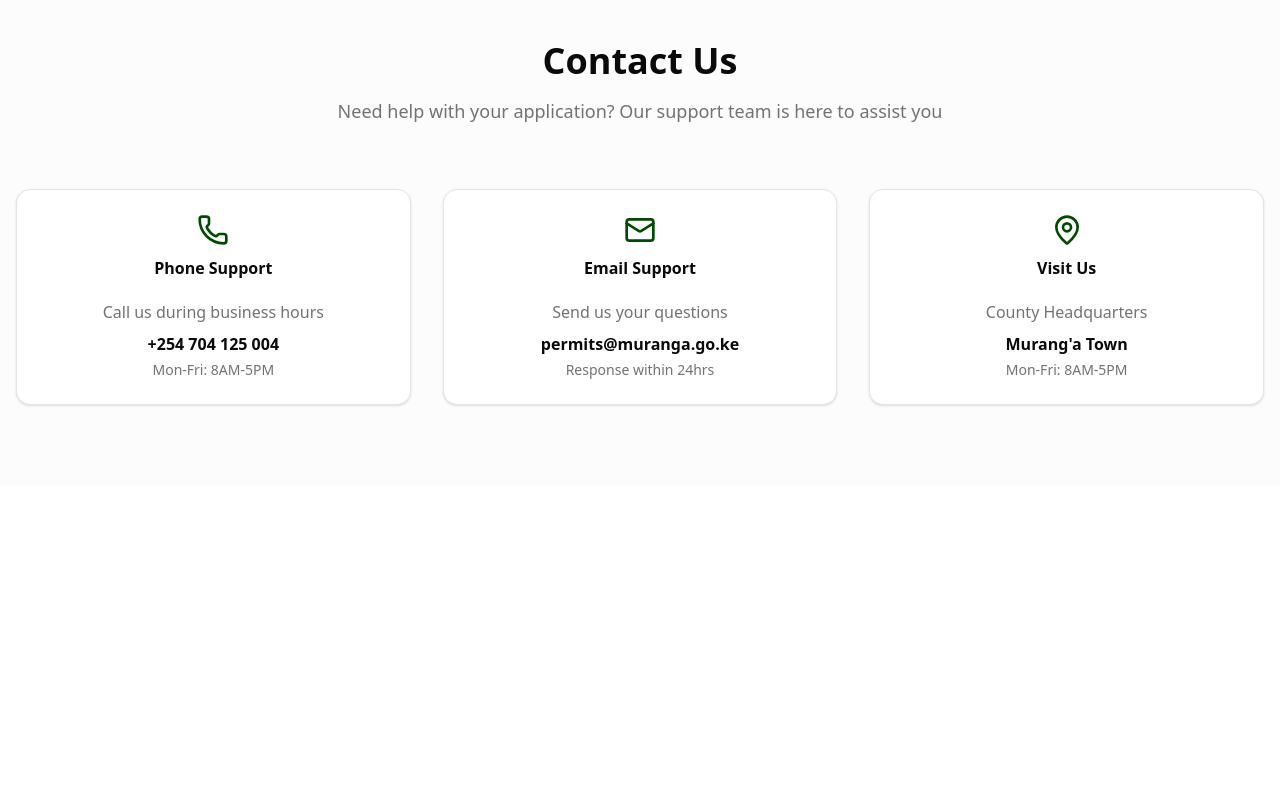
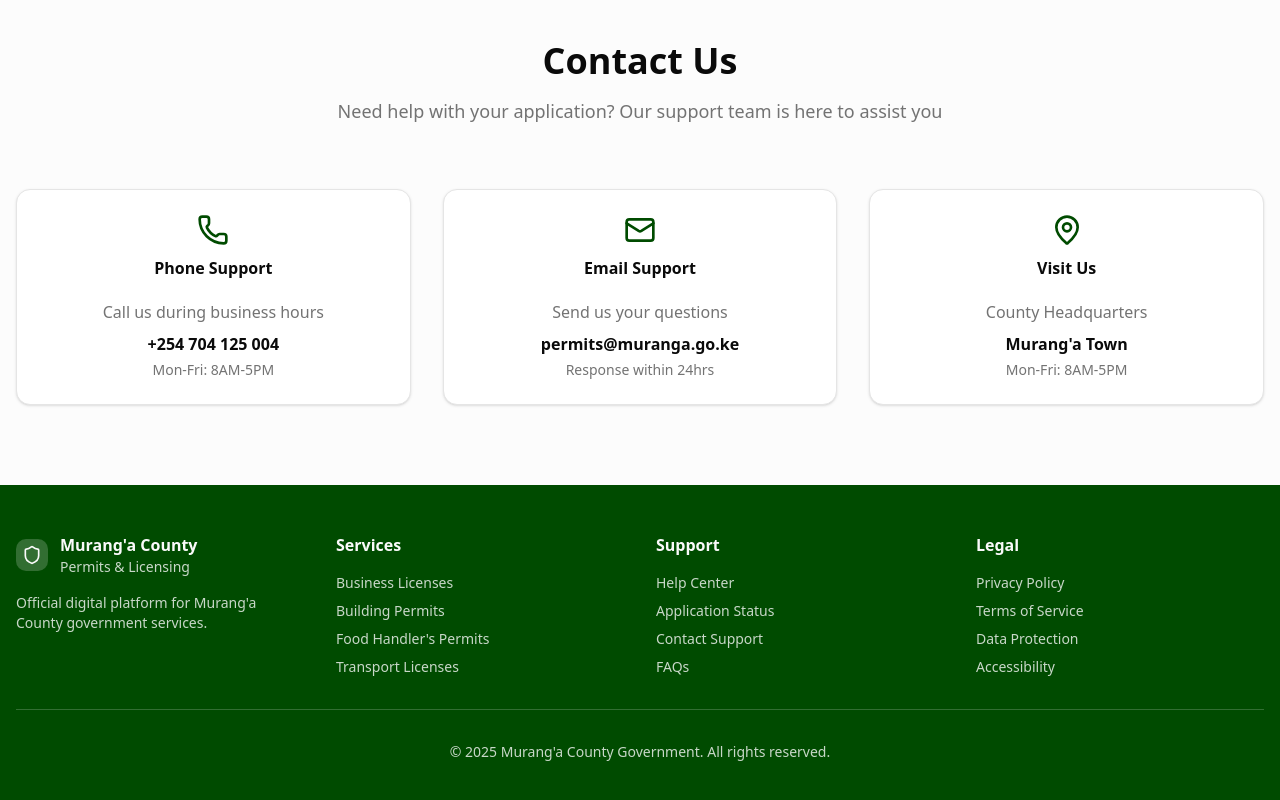
Before and after one commit to njoroofficial/Permits-Check-Platform, a Next.js app: page / in a window 1280 px wide. Shown: the part 2413-3213 px from the top of the page. Before the commit the page ends 2898 px from the top, so only its background shows below. Built offline with nearby package versions, Linux system fonts and the light colour scheme.

Commit message:
feat: Implement full home page with footer section

```diff
--- a/app/page.tsx
+++ b/app/page.tsx
@@ -115,6 +115,35 @@
   },
 ];
 
+// footer data
+const footerInfor = [
+  {
+    title: "Services",
+    infoType: [
+      "Business Licenses",
+      "Building Permits",
+      "Food Handler's Permits",
+      "Transport Licenses",
+    ],
+  },
+  {
+    title: "Support",
+    infoType: ["Help Center", "Application Status", "Contact Support", "FAQs"],
+  },
+  {
+    title: "Legal",
+    infoType: [
+      "Privacy Policy",
+      "Terms of Service",
+      "Data Protection",
+      "Accessibility",
+    ],
+  },
+];
+
+// get current year
+const currentYear = new Date().getFullYear();
+
 export default function HomePage() {
   return (
     <div className="min-h-screen bg-background">
@@ -157,10 +186,10 @@
                 Contact
               </Link>
               <Button variant="outline" size="sm" asChild>
-                <a href="/login">Sign In</a>
+                <Link href="/login">Sign In</Link>
               </Button>
               <Button size="sm" asChild>
-                <a href="/signup">Apply Now</a>
+                <Link href="/signup">Apply Now</Link>
               </Button>
             </nav>
           </div>
@@ -396,6 +425,47 @@
           </div>
         </div>
       </section>
+
+      {/* Page footer */}
+      <footer className="bg-primary text-primary-foreground py-12">
+        <div className="container mx-auto px-4">
+          <div className="grid md:grid-cols-4 gap-8">
+            {/* first footer div */}
+            <div>
+              <div className="flex items-center gap-3 mb-4">
+                <div className="w-8 h-8 bg-primary-foreground/20 rounded-lg flex items-center justify-center">
+                  <Shield className="w-5 h-5" />
+                </div>
+                <div>
+                  <h3 className="font-bold">Murang'a County</h3>
+                  <p className="text-sm opacity-80">Permits & Licensing</p>
+                </div>
+              </div>
+              <p className="text-sm opacity-80 text-pretty">
+                Official digital platform for Murang'a County government
+                services.
+              </p>
+            </div>
+            {/* second footer div */}
+            {/* mappinh footerInfor to eah div element */}
+            {footerInfor.map((info, index) => (
+              <div key={index}>
+                <h4 className="font-semibold mb-4">{info.title}</h4>
+                <ul className="space-y-2 text-sm opacity-80">
+                  {info.infoType.map((singleInfor, index) => (
+                    <li key={index}>{singleInfor}</li>
+                  ))}
+                </ul>
+              </div>
+            ))}
+          </div>
+          <div className="border-t border-primary-foreground/20 mt-8 pt-8 text-center">
+            <p className="text-sm opacity-80">
+              © {currentYear} Murang'a County Government. All rights reserved.
+            </p>
+          </div>
+        </div>
+      </footer>
     </div>
   );
 }
```
